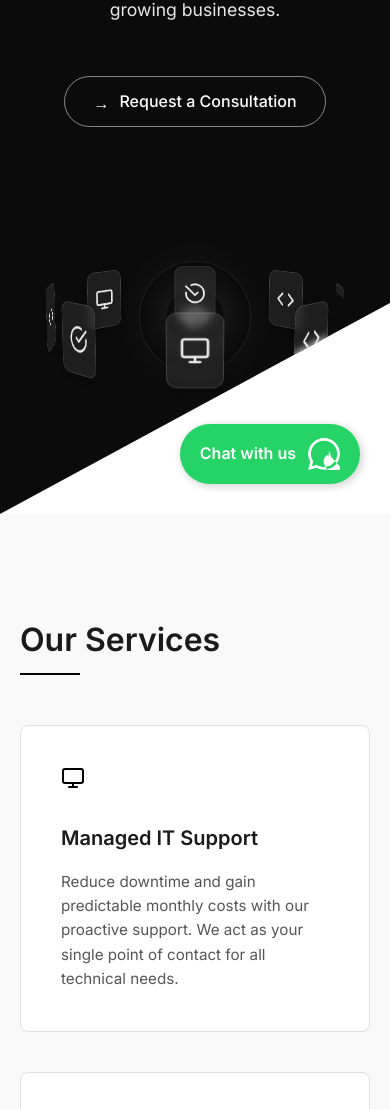
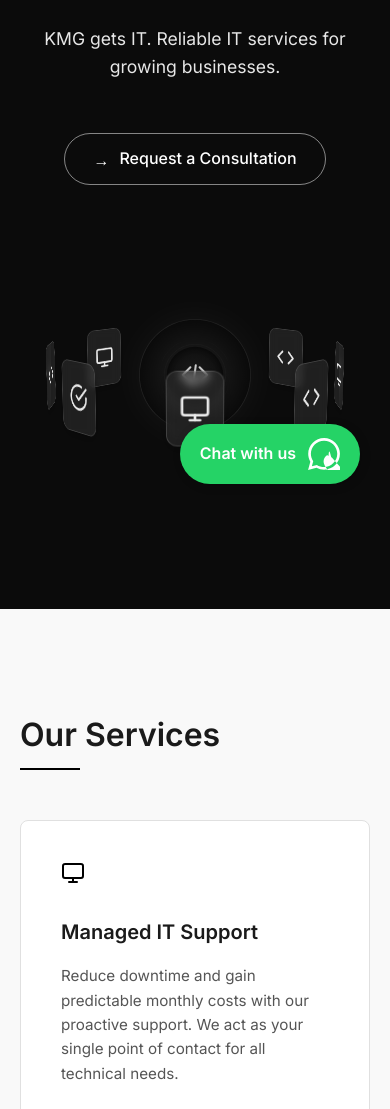
Before and after one commit to otty98/kamgabaza_it_services, a plain HTML site: page index.html in a window 390 px wide. Shown: the part 330-1439 px from the top of the page. Drawn offline with Linux system fonts and the light colour scheme.

Commit message:
fixed responsiveness

```diff
--- a/script.js
+++ b/script.js
@@ -299,17 +299,23 @@ function initServicesEffect() {
 
     let started = false;
     let revealed = false;
+
+    if (!('IntersectionObserver' in window)) {
+        section.classList.add('services-revealed');
+        return;
+    }
+
     const observer = new IntersectionObserver(entries => {
         if (started) return;
         for (const e of entries) {
-            if (e.isIntersecting && e.intersectionRatio > 0.3) {
+            if (e.isIntersecting) {
                 started = true;
                 start();
                 observer.disconnect();
                 break;
             }
         }
-    }, { threshold: [0, 0.25, 0.5, 0.75, 1] });
+    }, { threshold: 0.1 });
     observer.observe(section);
 
     function start() {
--- a/style.css
+++ b/style.css
@@ -930,6 +930,13 @@ section {
     .hero-visual { width: 280px; height: 280px; transform: translate(0, 20px); }
     .hero-image { width: 56%; height: 56%; }
 
+    .hero-section {
+        height: auto;
+        min-height: calc(100vh - 80px);
+        padding-top: 100px;
+        clip-path: none;
+    }
+
     .footer-container {
         grid-template-columns: 1fr;
         gap: 40px;
```
